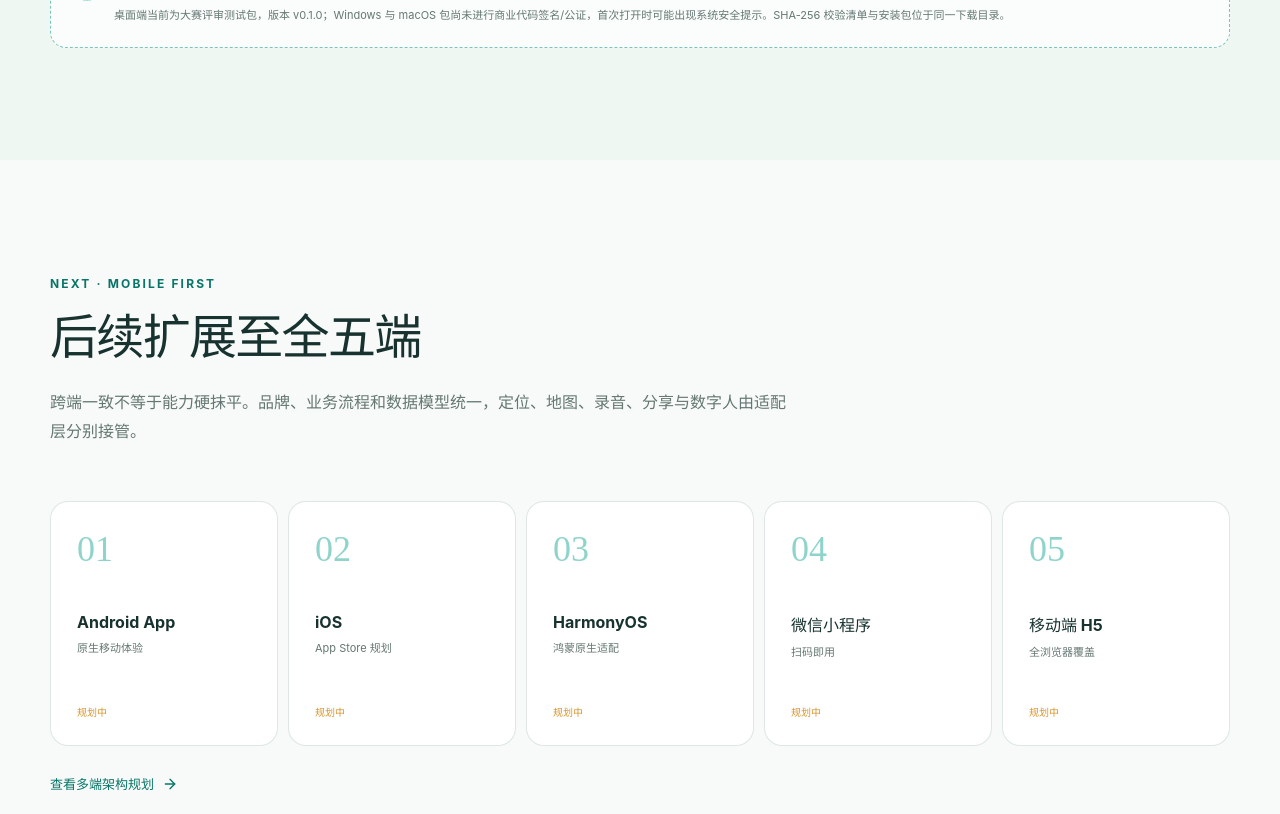
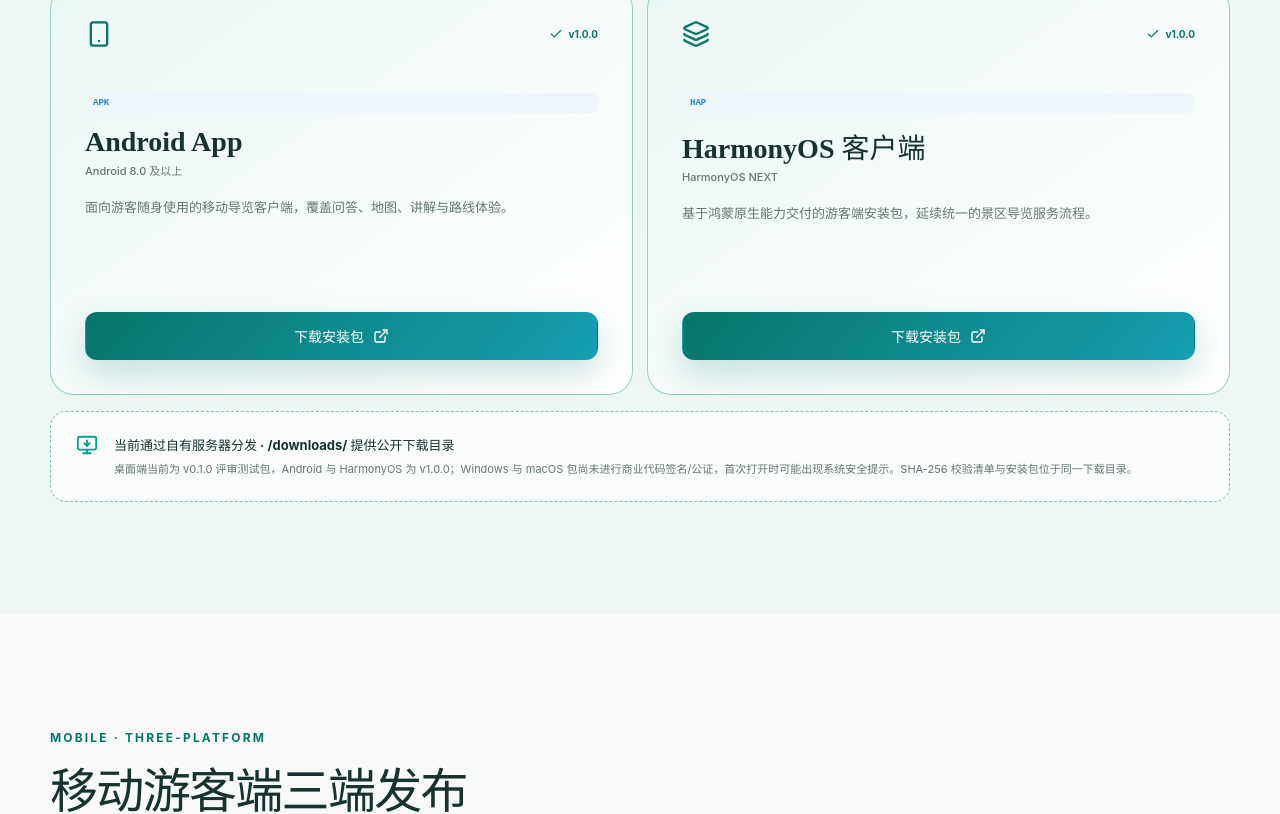
Before and after one commit to babybitter/scenic-ai-guide-website, a React (Vite) app: page /download in a window 1280 px wide. Shown: the part 1840-2654 px from the top of the page. Built offline with nearby package versions, Linux system fonts and the light colour scheme.

Commit message:
feat(downloads): publish mobile clients and directory index

```diff
--- a/src/context/LanguageContext.tsx
+++ b/src/context/LanguageContext.tsx
@@ -21,12 +21,14 @@ const commonCopy = {
     proofRag: '本地 RAG 知识库',
     accessEyebrow: 'ACCESS EVERYWHERE',
     accessTitle: '选择适合你的使用方式',
-    accessBody: '网页端立即体验，桌面端面向稳定演示与景区终端交付；安装包统一由自有 Linux 下载服务器分发，不依赖 GitHub Release。',
+    accessBody: '网页端立即体验，桌面端与 Android、HarmonyOS 客户端面向稳定演示和真实游客使用；安装包统一由自有 Linux 下载服务器分发。',
     availableNow: '现在可用',
     noInstall: '免安装 · 浏览器即开即用',
     directDownload: '自有服务器直连下载',
     openWeb: '打开网页版',
     downloadStatus: '查看下载状态',
+    downloadNow: '直接下载',
+    choosePackage: '选择安装包',
   },
   en: {
     competition: '15th China Software Cup · A5 Project',
@@ -40,12 +42,14 @@ const commonCopy = {
     proofRag: 'Local grounded RAG',
     accessEyebrow: 'ACCESS EVERYWHERE',
     accessTitle: 'Choose how you want to explore',
-    accessBody: 'Try the web version instantly or use a desktop client for stable demos and scenic-terminal delivery. Installers are distributed from our own Linux server, independent of GitHub Releases.',
+    accessBody: 'Try the web version instantly, use a desktop client for stable demos, or take the Android and HarmonyOS apps into the scenic area. Installers come directly from our Linux server.',
     availableNow: 'Available now',
     noInstall: 'No install · Open in browser',
     directDownload: 'Direct download from our server',
     openWeb: 'Open web app',
     downloadStatus: 'View downloads',
+    downloadNow: 'Download now',
+    choosePackage: 'Choose package',
   },
   'zh-TW': {
     competition: '第十五屆中國軟件杯 · A5 賽題作品',
@@ -59,12 +63,14 @@ const commonCopy = {
     proofRag: '本地 RAG 知識庫',
     accessEyebrow: 'ACCESS EVERYWHERE',
     accessTitle: '選擇適合你的使用方式',
-    accessBody: '網頁端立即體驗，桌面端面向穩定展示與景區終端交付；安裝包統一由自有 Linux 下載伺服器分發，不依賴 GitHub Release。',
+    accessBody: '網頁端立即體驗，桌面端與 Android、HarmonyOS 客戶端面向穩定展示和遊客使用；安裝包統一由自有 Linux 下載伺服器分發。',
     availableNow: '現在可用',
     noInstall: '免安裝 · 瀏覽器即開即用',
     directDownload: '自有伺服器直接下載',
     openWeb: '開啟網頁版',
     downloadStatus: '查看下載狀態',
+    downloadNow: '直接下載',
+    choosePackage: '選擇安裝包',
   },
 } as const
 
--- a/src/data/content.ts
+++ b/src/data/content.ts
@@ -81,8 +81,8 @@ export const innovationItems = [
     number: '01',
     title: '一套业务，覆盖多端',
     subtitle: 'Full-stack multi-platform delivery',
-    body: '以 Vue 3 游客/管理 Web、Node.js 同源服务与 Electron 桌面运行时构成当前交付底座；移动游客端按 Android、iOS、HarmonyOS、微信小程序、H5 共用领域模型继续演进。',
-    meta: ['Web', 'Windows', 'Linux', 'macOS', '五端规划'],
+    body: '以 Vue 3 游客/管理 Web、Node.js 同源服务与 Electron 桌面运行时构成当前交付底座；移动游客端收敛为 Android App、HarmonyOS 与微信小程序三端，前两端已形成安装包交付。',
+    meta: ['Web', 'Windows', 'Linux', 'macOS', 'Android', 'HarmonyOS'],
   },
   {
     number: '02',
@@ -127,7 +127,7 @@ export const roadmapStages = [
     title: '细节打磨与交付收敛',
     progress: '完成同源生产部署、跨平台 Electron 打包、暗色/多语言、知识文档预览、响应式地图与 Linux 便携包验证，持续收敛比赛演示动线。',
     problem: '桌面包需要携带可复现的 Node/SQLite 运行环境；弱网、凭证缺失和多操作系统差异容易破坏现场演示。',
-    decision: '以不可变发布、健康检查、离线 Demo 与自动化包体校验构建交付门禁；移动五端采用统一适配层分阶段验证。',
+    decision: '以不可变发布、健康检查、离线 Demo 与自动化包体校验构建交付门禁；移动游客端以 Android、HarmonyOS 与微信小程序三端统一适配层分阶段验证。',
   },
 ]
 
--- a/src/data/downloads.ts
+++ b/src/data/downloads.ts
@@ -14,6 +14,8 @@ export interface DownloadTarget {
 
 export const webAppUrl = 'https://www.shuzhiyouzong.cn'
 export const downloadHost = 'https://www.shuzhiyouzong.cn/downloads'
+export const androidDownloadUrl = `${downloadHost}/shuzhiyouzong-1.0.0-android.apk`
+export const harmonyDownloadUrl = `${downloadHost}/shuzhiyouzong-1.0.0-harmony.hap`
 
 export const downloadTargets: DownloadTarget[] = [
   {
@@ -62,12 +64,30 @@ export const downloadTargets: DownloadTarget[] = [
     status: 'ready',
     badge: '评审测试包',
   },
+  {
+    id: 'android',
+    title: 'Android App',
+    platform: 'Android 8.0 及以上',
+    format: 'APK',
+    description: '面向游客随身使用的移动导览客户端，覆盖问答、地图、讲解与路线体验。',
+    href: androidDownloadUrl,
+    status: 'ready',
+    badge: 'v1.0.0',
+  },
+  {
+    id: 'harmony',
+    title: 'HarmonyOS 客户端',
+    platform: 'HarmonyOS NEXT',
+    format: 'HAP',
+    description: '基于鸿蒙原生能力交付的游客端安装包，延续统一的景区导览服务流程。',
+    href: harmonyDownloadUrl,
+    status: 'ready',
+    badge: 'v1.0.0',
+  },
 ]
 
-export const futureTargets = [
-  { name: 'Android App', note: '原生移动体验' },
-  { name: 'iOS', note: 'App Store 规划' },
-  { name: 'HarmonyOS', note: '鸿蒙原生适配' },
-  { name: '微信小程序', note: '扫码即用' },
-  { name: '移动端 H5', note: '全浏览器覆盖' },
+export const mobileTargets = [
+  { name: 'Android App', note: 'APK v1.0.0 已开放', status: 'ready', href: androidDownloadUrl },
+  { name: 'HarmonyOS', note: 'HAP v1.0.0 已开放', status: 'ready', href: harmonyDownloadUrl },
+  { name: '微信小程序', note: '入口保留 · 二维码待更新', status: 'soon' },
 ]
--- a/src/pages/DownloadPage.tsx
+++ b/src/pages/DownloadPage.tsx
@@ -1,8 +1,8 @@
-import { Apple, ArrowRight, Check, Clock3, ExternalLink, Globe2, Laptop, MonitorDown, PackageOpen } from 'lucide-react'
+import { Apple, ArrowRight, Check, Clock3, ExternalLink, Globe2, Laptop, Layers3, MonitorDown, PackageOpen, Smartphone } from 'lucide-react'
 import { SectionHeading } from '../components/SectionHeading'
-import { downloadTargets, futureTargets } from '../data/downloads'
+import { downloadTargets, mobileTargets } from '../data/downloads'
 
-const targetIcons = [Globe2, MonitorDown, PackageOpen, Apple]
+const targetIcons = [Globe2, MonitorDown, PackageOpen, Apple, Smartphone, Layers3]
 
 export function DownloadPage() {
   return (
@@ -11,13 +11,13 @@ export function DownloadPage() {
         <div className="container narrow">
           <span className="competition-pill"><Laptop size={15} /> ONE PRODUCT · MANY SCREENS</span>
           <h1>从浏览器到桌面终端，<br /><em>按你的场景进入</em></h1>
-          <p>网页端现已开放。Windows、Linux 与 macOS 评审测试包由自有 Linux 服务器直接分发；移动五端仍处于统一游客端重构规划阶段。</p>
+          <p>网页端现已开放。Windows、Linux、macOS、Android 与 HarmonyOS 安装包均由自有 Linux 服务器直接分发；微信小程序入口将在二维码更新后开放。</p>
         </div>
       </section>
 
       <section className="download-grid-section section-pad">
         <div className="container">
-          <SectionHeading eyebrow="CURRENT COVERAGE" title="当前覆盖" body="网页与三类桌面系统均可进入；安装包使用服务器直链，不依赖 GitHub Release。" />
+          <SectionHeading eyebrow="CURRENT COVERAGE" title="当前覆盖" body="网页端、三类桌面系统与 Android、HarmonyOS 均可进入；安装包使用服务器直链，不依赖 GitHub Release。" />
           <div className="download-grid">
             {downloadTargets.map((target, index) => {
               const Icon = targetIcons[index]
@@ -47,17 +47,17 @@ export function DownloadPage() {
           </div>
           <div className="download-note">
             <MonitorDown size={22} />
-            <div><b>当前通过自有服务器分发 · download.shuzhiyouzong.cn 已纳入域名规划</b><p>桌面端当前为大赛评审测试包，版本 v0.1.0；Windows 与 macOS 包尚未进行商业代码签名/公证，首次打开时可能出现系统安全提示。SHA-256 校验清单与安装包位于同一下载目录。</p></div>
+            <div><b>当前通过自有服务器分发 · /downloads/ 提供公开下载目录</b><p>桌面端当前为 v0.1.0 评审测试包，Android 与 HarmonyOS 为 v1.0.0；Windows 与 macOS 包尚未进行商业代码签名/公证，首次打开时可能出现系统安全提示。SHA-256 校验清单与安装包位于同一下载目录。</p></div>
           </div>
         </div>
       </section>
 
       <section className="five-platform section-pad">
         <div className="container">
-          <SectionHeading eyebrow="NEXT · MOBILE FIRST" title="后续扩展至全五端" body="跨端一致不等于能力硬抹平。品牌、业务流程和数据模型统一，定位、地图、录音、分享与数字人由适配层分别接管。" />
+          <SectionHeading eyebrow="MOBILE · THREE-PLATFORM" title="移动游客端三端发布" body="Android App 与 HarmonyOS 已提供安装包；微信小程序保留发布位置，待二维码更新后开放扫码入口。三端共享品牌、业务流程与数据模型，平台能力由适配层分别接管。" />
           <div className="platform-track">
-            {futureTargets.map((target, index) => (
-              <article key={target.name}><span>{String(index + 1).padStart(2, '0')}</span><h3>{target.name}</h3><p>{target.note}</p><b>规划中</b></article>
+            {mobileTargets.map((target, index) => (
+              <article key={target.name} className={target.status === 'ready' ? 'ready' : ''}><span>{String(index + 1).padStart(2, '0')}</span><h3>{target.name}</h3><p>{target.note}</p><b>{target.status === 'ready' ? '已发布' : '二维码待更新'}</b></article>
             ))}
           </div>
           <a className="text-link" href="https://docs.shuzhiyouzong.cn" target="_blank" rel="noreferrer">查看多端架构规划 <ArrowRight size={16} /></a>
--- a/src/pages/HomePage.tsx
+++ b/src/pages/HomePage.tsx
@@ -16,6 +16,7 @@ import {
   MessageCircleMore,
   Route,
   Sparkles,
+  Smartphone,
   TerminalSquare,
 } from 'lucide-react'
 import { Link } from 'react-router-dom'
@@ -23,7 +24,7 @@ import { ProductShowcase } from '../components/ProductShowcase'
 import { SectionHeading } from '../components/SectionHeading'
 import { useLanguage } from '../context/LanguageContext'
 import { innovationItems, roadmapStages } from '../data/content'
-import { downloadTargets, futureTargets } from '../data/downloads'
+import { downloadTargets, mobileTargets } from '../data/downloads'
 
 const valueSteps = [
   { icon: MapPinned, title: '感知游客场景', body: '景点、位置、时间、兴趣与体力成为服务上下文。' },
@@ -33,7 +34,7 @@ const valueSteps = [
 ]
 
 const innovationIcons = [Layers3, AudioLines, MapPinned, BookOpenCheck]
-const accessIcons = [Globe2, Laptop, TerminalSquare, Compass]
+const accessIcons = [Globe2, Laptop, TerminalSquare, Compass, Smartphone, Layers3]
 
 export function HomePage() {
   const { locale, t } = useLanguage()
@@ -165,15 +166,15 @@ export function HomePage() {
                     <span className="format-badge">{target.format}</span>
                   </div>
                   <span className="status-ready">{t('availableNow')}</span>
-                  <h3>{isEnglish ? ['Web app', 'Windows client', 'Linux client', 'macOS client'][index] : target.title}</h3>
+                  <h3>{isEnglish ? ['Web app', 'Windows client', 'Linux client', 'macOS client', 'Android app', 'HarmonyOS app'][index] : target.title}</h3>
                   <b>{target.platform}</b>
                   <p>{target.description}</p>
                   <div className="access-card-meta">
                     <span>{isWeb ? t('noInstall') : t('directDownload')}</span>
-                    {isWeb ? (
-                      <a href="https://www.shuzhiyouzong.cn" target="_blank" rel="noreferrer">{t('openWeb')} <ExternalLink size={15} /></a>
+                    {target.href ? (
+                      <a href={target.href} target={isWeb ? '_blank' : undefined} rel={isWeb ? 'noreferrer' : undefined}>{isWeb ? t('openWeb') : t('downloadNow')} <ExternalLink size={15} /></a>
                     ) : (
-                      <Link to="/download">{t('downloadStatus')} <ArrowRight size={15} /></Link>
+                      <Link to="/download">{t('choosePackage')} <ArrowRight size={15} /></Link>
                     )}
                   </div>
                 </article>
@@ -182,12 +183,12 @@ export function HomePage() {
           </div>
           <div className="future-platforms">
             <div>
-              <span className="eyebrow">NEXT · FULL FIVE-PLATFORM</span>
-              <h3>移动游客端，全五端共用一套体验逻辑</h3>
-              <p>规划中的移动端以 uni-app x Vapor 为底座，核心页面与平台能力通过适配层分级实现。</p>
+              <span className="eyebrow">MOBILE · THREE-PLATFORM</span>
+              <h3>移动游客端，三端发布路径</h3>
+              <p>Android App 与 HarmonyOS 安装包现已开放；微信小程序继续保留入口，待二维码更新后补齐扫码体验。</p>
             </div>
             <div className="future-list">
-              {futureTargets.map((target) => <span key={target.name}><b>{target.name}</b><small>{target.note}</small></span>)}
+              {mobileTargets.map((target) => <span key={target.name} className={target.status}><b>{target.name}</b><small>{target.note}</small></span>)}
             </div>
           </div>
         </div>
--- a/src/pages/InnovationPage.tsx
+++ b/src/pages/InnovationPage.tsx
@@ -4,7 +4,7 @@ import { SectionHeading } from '../components/SectionHeading'
 const innovations = [
   {
     number: '01', icon: Layers3, title: '一套业务，覆盖多端', subtitle: 'FULL-STACK MULTI-PLATFORM DELIVERY',
-    body: 'Vue 3 游客端与管理端、Node.js 同源服务和 Electron 桌面运行时共享业务模型。Web、Windows、Linux 与 macOS 已形成可运行交付；Android、iOS、HarmonyOS、微信小程序和移动 H5 作为下一阶段适配目标。',
+    body: 'Vue 3 游客端与管理端、Node.js 同源服务和 Electron 桌面运行时共享业务模型。Web、Windows、Linux、macOS、Android 与 HarmonyOS 已形成可运行交付；微信小程序保留发布入口并等待二维码更新。',
     note: '多端不是简单套壳：网络、文件、音频、地图、权限与本地服务能力均进入平台适配层。',
   },
   {
--- a/src/styles.css
+++ b/src/styles.css
@@ -205,6 +205,8 @@ h1, h2, h3, p { margin-top: 0; }
 .future-list span { min-width: 126px; padding: 11px 13px; border: 1px solid var(--line); border-radius: 11px; display: grid; gap: 3px; background: color-mix(in srgb, var(--paper) 65%, transparent); }
 .future-list b { font-size: 11px; }
 .future-list small { color: var(--muted); font-size: 9px; }
+.future-list span.ready { border-color: color-mix(in srgb, var(--teal) 38%, var(--line)); }
+.future-list span.ready small { color: var(--teal-dark); }
 
 .roadmap-preview-section { background: var(--soft); }
 .mini-timeline { display: grid; grid-template-columns: repeat(3, 1fr); }
@@ -292,12 +294,14 @@ h1, h2, h3, p { margin-top: 0; }
 .download-note svg { color: var(--teal); flex-shrink: 0; }
 .download-note b { font-size: 13px; }
 .download-note p { margin: 6px 0 0; color: var(--muted); font-size: 11px; line-height: 1.7; }
-.platform-track { display: grid; grid-template-columns: repeat(5, 1fr); gap: 10px; }
+.platform-track { display: grid; grid-template-columns: repeat(3, 1fr); gap: 10px; }
 .platform-track article { min-height: 245px; padding: 26px; border: 1px solid var(--line); border-radius: 18px; background: var(--paper); display: flex; flex-direction: column; }
 .platform-track span { color: color-mix(in srgb, var(--teal) 45%, transparent); font-family: serif; font-size: 36px; }
 .platform-track h3 { margin: 42px 0 7px; font-size: 16px; }
 .platform-track p { color: var(--muted); font-size: 11px; }
 .platform-track b { margin-top: auto; color: var(--gold); font-size: 10px; }
+.platform-track article.ready { border-color: color-mix(in srgb, var(--teal) 38%, var(--line)); }
+.platform-track article.ready b { color: var(--teal-dark); }
 
 .docs-page { min-height: 100vh; padding-top: 76px; background: var(--paper); }
 .docs-sidebar { position: fixed; z-index: 10; inset: 76px auto 0 0; width: 272px; padding: 28px 32px 96px; overflow-y: auto; background: var(--soft); border-right: 1px solid var(--line); }
```
Also changed, not shown: src/pages/DocsPage.tsx (+4 -4 lines), src/pages/RoadmapPage.tsx (+5 -5 lines), 2 other files (tests, documents, lock files or other folders).
